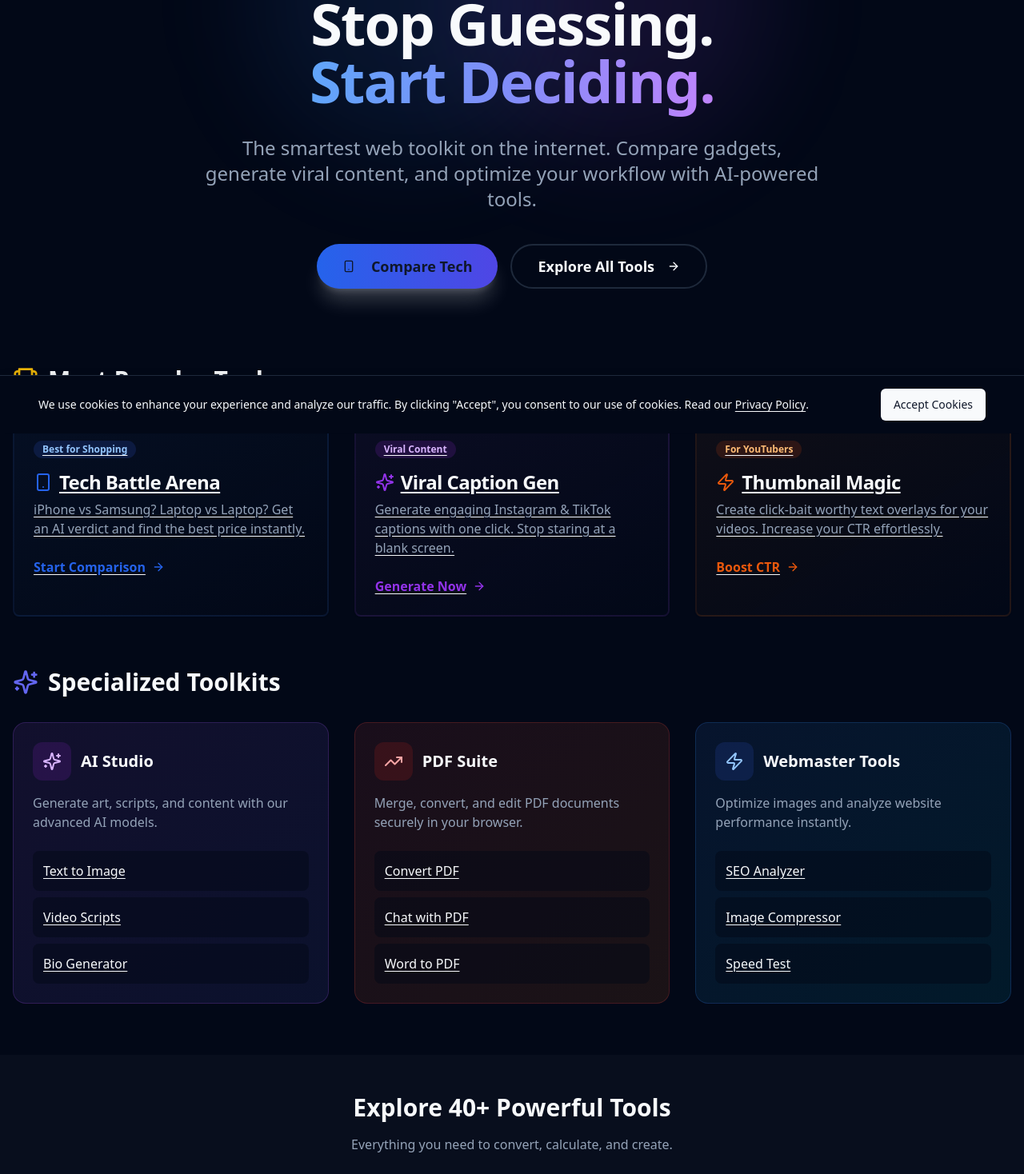
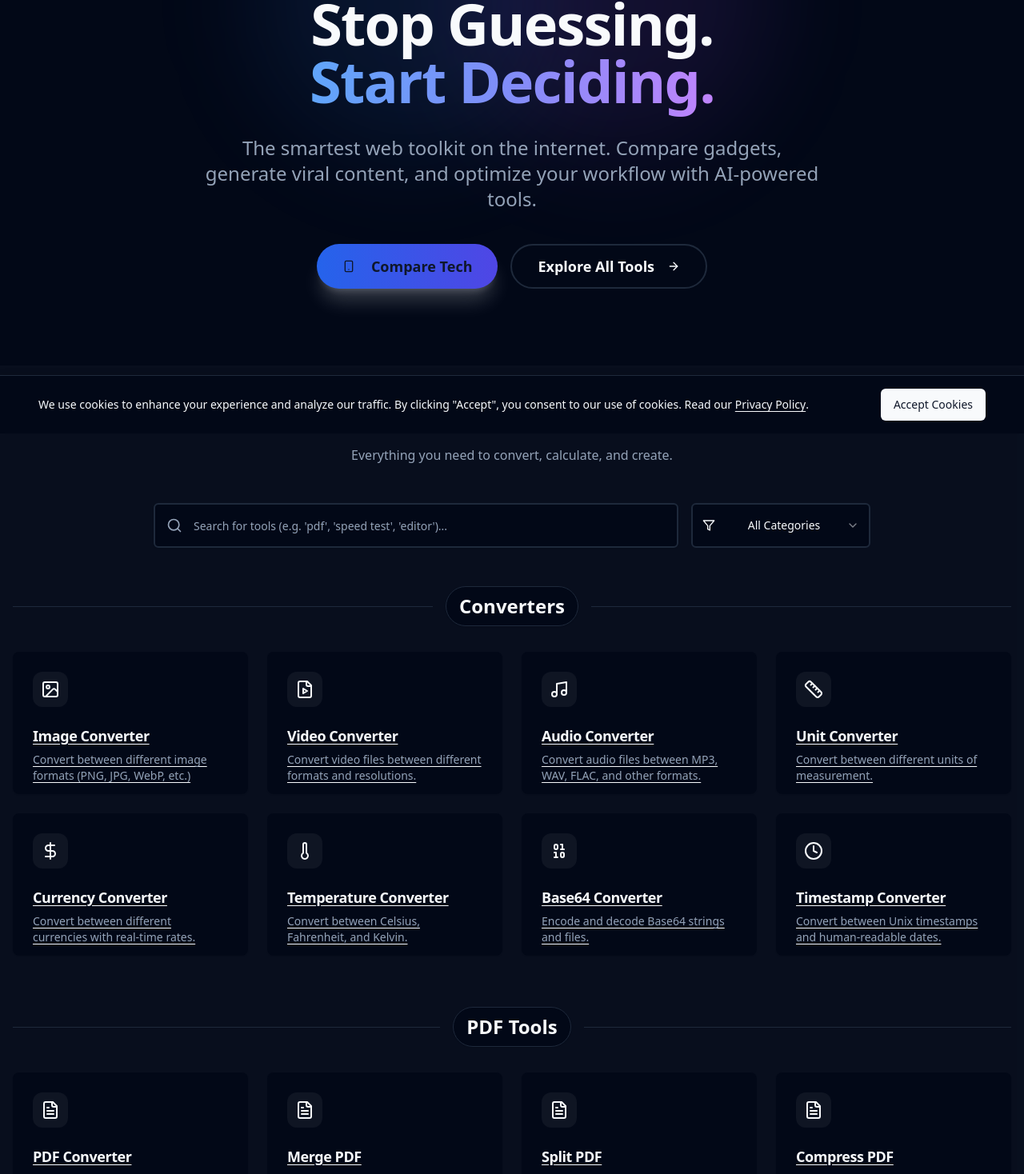
Before and after one commit to tittooin/tittoos-toolbox-hub, a React (Vite) app: page / in a window 1280 px wide. Shown: the part 258-1726 px from the top of the page at 80% size. Built offline with nearby package versions, Linux system fonts and the light colour scheme.

Commit message:
chore: temporary disable new homepage sections to debug react error #130 crash

```diff
--- a/src/pages/Index.tsx
+++ b/src/pages/Index.tsx
@@ -102,8 +102,8 @@
           </div>
         </section>
 
-        {/* NEW: "The Money Makers" / Featured Section */}
-        <section className="container mx-auto px-4 pb-16">
+        {/* NEW: "The Money Makers" / Featured Section - Temporarily Disabled */}
+        {/* <section className="container mx-auto px-4 pb-16">
           <div className="max-w-7xl mx-auto">
             <div className="flex items-center justify-between mb-8">
               <h2 className="text-3xl font-bold flex items-center">
@@ -113,7 +113,6 @@
             </div>
 
             <div className="grid grid-cols-1 md:grid-cols-3 gap-8">
-              {/* 1. Tech Versus (High Affiliate) */}
               <Link to="/tools/tech-versus" className="group">
                 <Card className="h-full border-2 border-blue-500/10 hover:border-blue-500/30 bg-gradient-to-br from-blue-500/5 to-transparent transition-all duration-300 hover:shadow-lg hover:-translate-y-1">
                   <CardHeader>
@@ -132,7 +131,6 @@
                 </Card>
               </Link>
 
-              {/* 2. Caption Generator (High Traffic) */}
               <Link to="/tools/ai-caption-generator" className="group">
                 <Card className="h-full border-2 border-purple-500/10 hover:border-purple-500/30 bg-gradient-to-br from-purple-500/5 to-transparent transition-all duration-300 hover:shadow-lg hover:-translate-y-1">
                   <CardHeader>
@@ -151,7 +149,6 @@
                 </Card>
               </Link>
 
-              {/* 3. Thumbnail Text (High CTR) */}
               <Link to="/tools/ai-thumbnail-text-generator" className="group">
                 <Card className="h-full border-2 border-orange-500/10 hover:border-orange-500/30 bg-gradient-to-br from-orange-500/5 to-transparent transition-all duration-300 hover:shadow-lg hover:-translate-y-1">
                   <CardHeader>
@@ -171,10 +168,10 @@
               </Link>
             </div>
           </div>
-        </section>
+        </section> */}
 
-        {/* NEW: Smart Suites / Category Spotlights */}
-        <section className="container mx-auto px-4 pb-16">
+        {/* NEW: Smart Suites / Category Spotlights - Temporarily Disabled */}
+        {/* <section className="container mx-auto px-4 pb-16">
           <div className="max-w-7xl mx-auto">
             <h2 className="text-3xl font-bold flex items-center mb-8">
               <Sparkles className="w-8 h-8 text-indigo-500 mr-3" />
@@ -182,7 +179,6 @@
             </h2>
 
             <div className="grid grid-cols-1 lg:grid-cols-3 gap-8">
-              {/* AI Studio */}
               <div className="bg-gradient-to-br from-purple-500/10 to-indigo-500/10 border border-purple-500/20 rounded-2xl p-6 hover:shadow-xl transition-all hover:scale-[1.01]">
                 <div className="flex items-center gap-3 mb-4">
                   <div className="p-3 bg-purple-100 dark:bg-purple-900/30 rounded-xl text-purple-600 dark:text-purple-300">
@@ -207,7 +203,6 @@
                 </div>
               </div>
 
-              {/* PDF Suite */}
               <div className="bg-gradient-to-br from-red-500/10 to-orange-500/10 border border-red-500/20 rounded-2xl p-6 hover:shadow-xl transition-all hover:scale-[1.01]">
                 <div className="flex items-center gap-3 mb-4">
                   <div className="p-3 bg-red-100 dark:bg-red-900/30 rounded-xl text-red-600 dark:text-red-300">
@@ -232,7 +227,6 @@
                 </div>
               </div>
 
-              {/* Web & Image Tools */}
               <div className="bg-gradient-to-br from-blue-500/10 to-cyan-500/10 border border-blue-500/20 rounded-2xl p-6 hover:shadow-xl transition-all hover:scale-[1.01]">
                 <div className="flex items-center gap-3 mb-4">
                   <div className="p-3 bg-blue-100 dark:bg-blue-900/30 rounded-xl text-blue-600 dark:text-blue-300">
@@ -258,7 +252,7 @@
               </div>
             </div>
           </div>
-        </section>
+        </section> */}
         {/* Search & Tool Grid */}
         <section id="tools-section" className="container mx-auto px-4 py-12 bg-muted/20">
           <div className="max-w-7xl mx-auto">
```
